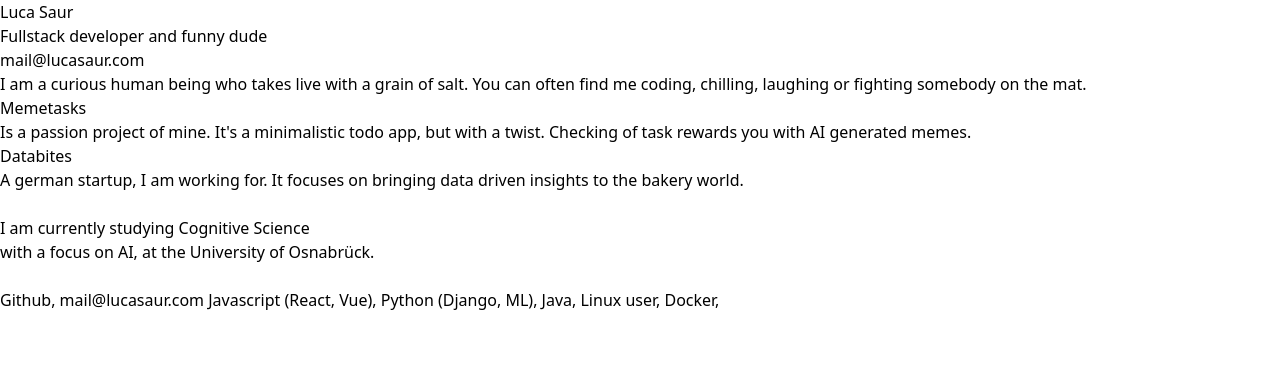
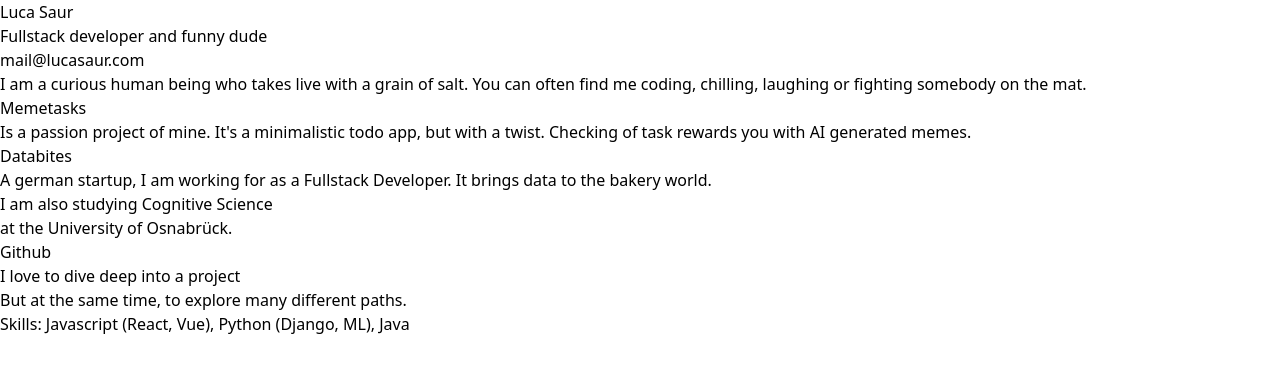
Before and after one commit to saurluca/personal-website, a React (Vite) app: page / in a window 1280 px wide. Shown: the top 372 px of the page. Built offline with nearby package versions, Linux system fonts and the light colour scheme.

Commit message:
version 3

```diff
--- a/src/components/TextParagraph.tsx
+++ b/src/components/TextParagraph.tsx
@@ -7,8 +7,8 @@ interface TextParagraphProps {
 
 const TextParagraph: FC<TextParagraphProps> = ({ children, alignment }) => {
     return (
-        <div className={`text-${alignment} mb-14`}>
-            <p className={`text-2xl text-gray-600 max-w-xl ${alignment === 'right' ? 'ml-auto' : ''}`}>
+        <div className={`text-${alignment} `}>
+            <p className={`text-2xl text-gray-600 max-w-[600px] ${alignment === 'right' ? 'ml-auto' : ''}`}>
                 {children}
             </p>
         </div>
--- a/src/pages/index.tsx
+++ b/src/pages/index.tsx
@@ -12,24 +12,26 @@ import TextParagraph from "../components/TextParagraph.tsx";
 //     {/*</div>*/}
 const IndexPage = () => {
     return (
-        <div className="h-screen bg-white flex flex-col justify-center px-8 overflow-hidden">
-            <div className="max-w-7xl mx-auto w-full">
-                <h1 className="text-7xl font-bold mb-4 mt-24">
+        <div className="h-dvh bg-white max-w-7xl mx-auto w-full flex flex-col gap-8 pt-16">
+            <div className="mb-12">
+                <h1 className="text-7xl font-bold">
                     Luca Saur
                 </h1>
-                <h2 className="text-4xl w-2xl text-gray-700 mb-24">
+                <h2 className="text-4xl w-2xl text-gray-700">
                     Fullstack developer and funny dude
                 </h2>
+            </div>
 
             <TextParagraph alignment="right">
-                     <a href="mailto:mail@lucasaur.com" className="text-blue-600 hover:underline" target="_blank" rel="noopener noreferrer">mail@lucasaur.com</a><br/>
+                <a href="mailto:mail@lucasaur.com" className="text-blue-600 hover:underline" target="_blank"
+                   rel="noopener noreferrer">mail@lucasaur.com</a><br/>
                 I am a curious human being who takes live with a grain of salt. You can often find me coding, chilling, laughing or fighting
                 somebody on the mat.
             </TextParagraph>
 
             <TextParagraph alignment="left">
                 <a href="https://memetasks.com" target="_blank" rel="noopener noreferrer"
-                       className="text-blue-600 hover:underline">Memetasks</a> <br/>
+                   className="text-blue-600 hover:underline">Memetasks</a><br/>
                 Is a passion project of mine. It's a minimalistic todo app, but with a twist. Checking of task rewards you with AI generated
                 memes.
             </TextParagraph>
@@ -37,20 +39,20 @@ const IndexPage = () => {
             <TextParagraph alignment="right">
                 <a href="https://databites.de" target="_blank" rel="noopener noreferrer"
                    className="text-blue-600 hover:underline">Databites</a> <br/>
-                    A german startup, I am working for. It focuses on bringing data driven insights to the bakery world.<br/><br/>
-                    I am currently studying Cognitive Science<br/>
-                    with a focus on AI, at the University of Osnabrück.<br/><br/>
+                A german startup, I am working for as a Fullstack Developer. It brings data to the bakery world.<br/>
+                I am also studying Cognitive Science<br/>
+                at the University of Osnabrück.
             </TextParagraph>
 
-                <div>
-                    Github, mail@lucasaur.com
-                    Javascript (React, Vue), Python (Django, ML), Java, Linux user, Docker,
-                </div>
 
-                {/*<TextParagraph alignment="left">*/}
-                {/*    I am also a freelance developer. I have worked on projects ranging from web development to machine learning.*/}
-                {/*</TextParagraph>*/}
-            </div>
+            <TextParagraph alignment="left">
+                <a href="https://github.com/saurluca" target="_blank" rel="noopener noreferrer"
+                   className="text-blue-600 hover:underline">Github</a> <br/>
+                I love to dive deep into a project<br/>
+                But at the same time, to explore many different paths.<br/>
+                Skills: Javascript (React, Vue), Python (Django, ML), Java
+
+            </TextParagraph>
         </div>
     )
 }
```
Lines whose indentation alone changed are shown as unchanged.
